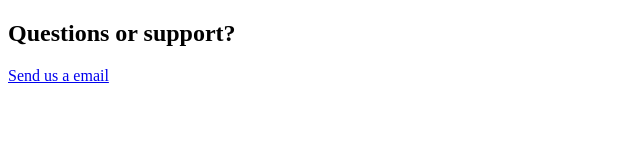
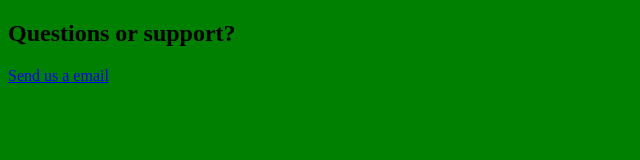
Before and after one commit to iMediia/Suport, a plain HTML site: page index.html in a window 1280 px wide. Shown: the whole page, without its empty margins (0-640 px from the left). Drawn offline with Linux system fonts and the light colour scheme.

Commit message:
Update index.html

```diff
--- a/index.html
+++ b/index.html
@@ -17,4 +17,17 @@
         </div>
     </div>
 
-</body></html>
+</body>
+  <Style>
+
+   body {
+
+      background-color:green;
+
+
+    }
+
+
+    </style>
+
+  </html>
```
